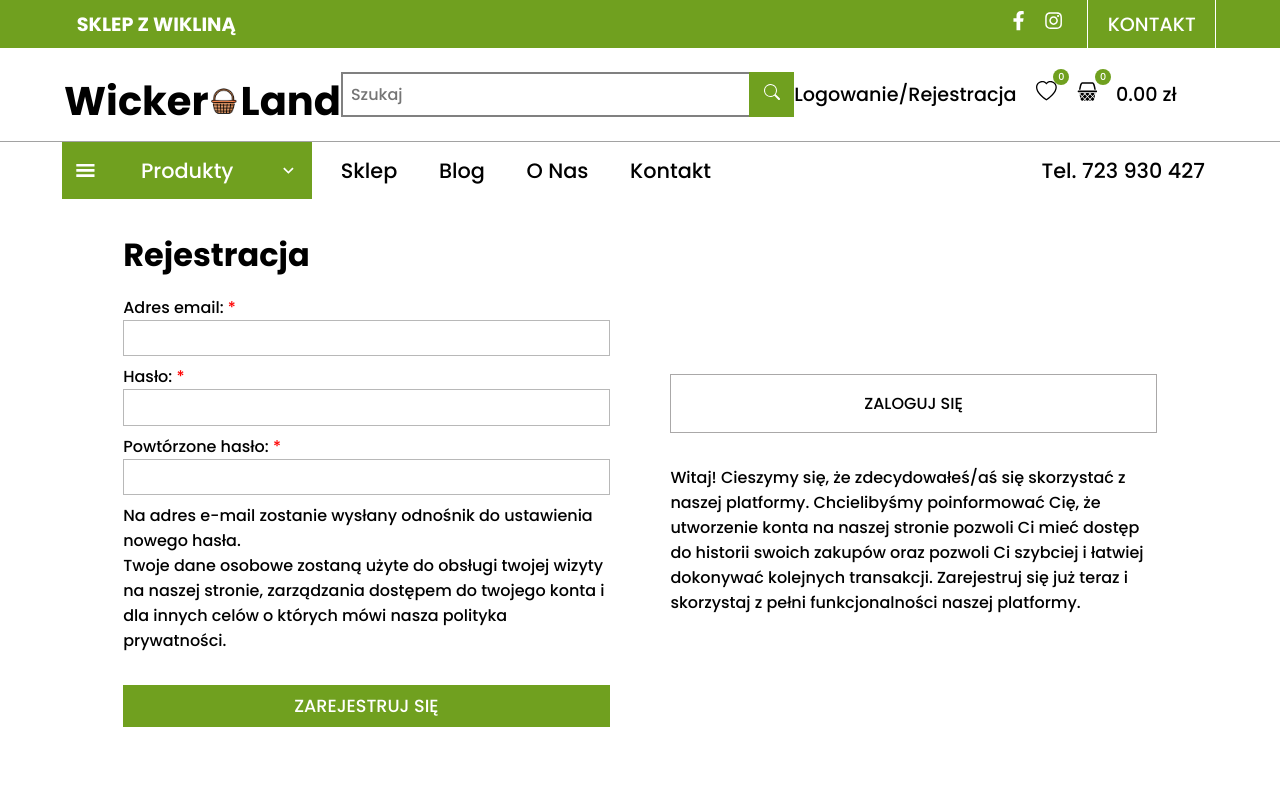
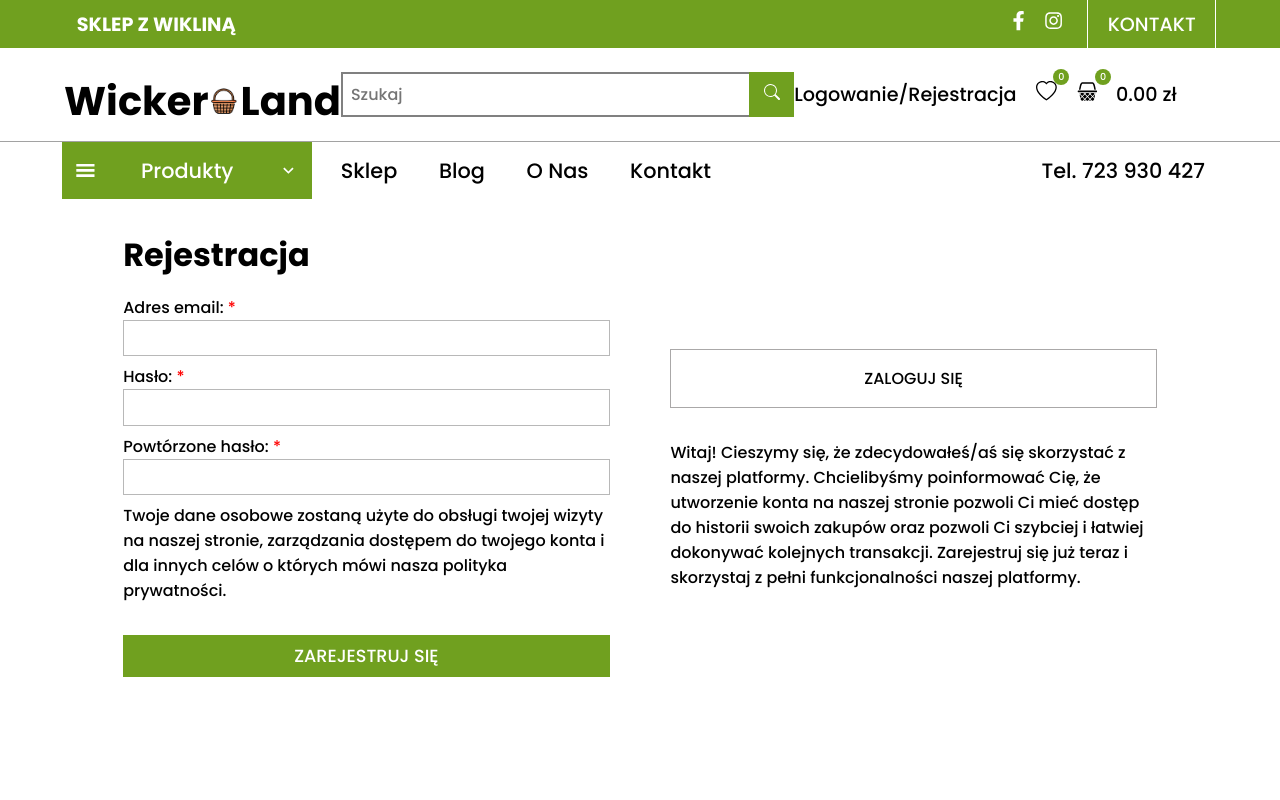
Before and after one commit to Desparion7/Wickerland, a React (Vite) app: page /rejestracja in a window 1280 px wide. Shown: the top 800 px of the page. Built offline with nearby package versions, Linux system fonts and the light colour scheme.

Commit message:
add message on error response and postitive signup

```diff
--- a/src/app/slices/usersApiSlice.tsx
+++ b/src/app/slices/usersApiSlice.tsx
@@ -1,9 +1,9 @@
 import apiSlice from '../api/apiSlice';
-import { UserSignUp } from '../../interface/user-interface';
+import { UserSignUp, UserResponseSignUp } from '../../interface/user-interface';
 
 const usersApiSlice = apiSlice.injectEndpoints({
   endpoints: (builder) => ({
-    signUp: builder.mutation<UserSignUp, UserSignUp>({
+    signUp: builder.mutation<UserResponseSignUp, UserSignUp>({
       query: ({ email, password }) => ({
         url: '/users/signup',
         method: 'POST',
@@ -17,4 +17,5 @@ const usersApiSlice = apiSlice.injectEndpoints({
   }),
 });
 
-export const { useSignUpMutation } = usersApiSlice;
+const { useSignUpMutation } = usersApiSlice;
+export default useSignUpMutation;
--- a/src/interface/user-interface.tsx
+++ b/src/interface/user-interface.tsx
@@ -2,3 +2,7 @@ export interface UserSignUp {
   email: string;
   password: string;
 }
+
+export interface UserResponseSignUp {
+  email: string;
+}
--- a/src/screens/OrderScreen.tsx
+++ b/src/screens/OrderScreen.tsx
@@ -93,7 +93,7 @@ const OrderScreen = () => {
     return validationErrors;
   }, [customer]);
 
-  // submit form
+  // function to create new order
   const handlerSendForm = async (e: React.FormEvent<HTMLFormElement>) => {
     e.preventDefault();
     const validationErrors = validate();
--- a/src/screens/SignUpScreen.module.css
+++ b/src/screens/SignUpScreen.module.css
@@ -29,6 +29,12 @@
   margin-bottom: 0.5rem;
   padding: 0.3rem;
   border: 1px solid rgb(184, 184, 184);
+}
+.signUpScreen_form_success {
+  text-align: center;
+}
+.signUpScreen_form_success span {
+  color: var(--main-background-color);
 }
 .error_message {
   font-size: 0.8rem;
--- a/src/screens/SignUpScreen.tsx
+++ b/src/screens/SignUpScreen.tsx
@@ -1,6 +1,6 @@
 import { useState } from 'react';
 import styles from './SignUpScreen.module.css';
-import { useSignUpMutation } from '../app/slices/usersApiSlice';
+import useSignUpMutation from '../app/slices/usersApiSlice';
 import LoadingSpinnerOnButton from '../ui/LoadingSpinnerOnButton';
 
 interface Errors {
@@ -8,11 +8,9 @@ interface Errors {
   password?: string;
   confirmPassword?: string;
 }
-
 const SignUpScreen = () => {
-  const [addNewUser, { isLoading }] = useSignUpMutation();
+  const [addNewUser, { isSuccess, isLoading, isError }] = useSignUpMutation();
   const [toggleForm, setToggleFrom] = useState(false);
-
   const [loginEmail, setLoginEmail] = useState('');
   const [loginPassword, setLoginPassword] = useState('');
 
@@ -22,6 +20,11 @@ const SignUpScreen = () => {
 
   const [errors, setErrors] = useState<Errors>({});
 
+  // response from signup
+  const [responseData, setResponseData] = useState('');
+  const [responseError, setResponseError] = useState('');
+
+  // function to validate signup form
   const validateSignUp = () => {
     const validationErrors: Errors = {};
     if (!signUpEmail) {
@@ -40,19 +43,23 @@ const SignUpScreen = () => {
     }
     return validationErrors;
   };
-
+  // function to login
   const handlerLogin = (e: React.FormEvent<HTMLFormElement>) => {
     e.preventDefault();
   };
+  // function to signup new user
   const handlerSignUp = async (e: React.FormEvent<HTMLFormElement>) => {
     e.preventDefault();
     const validationErrors = validateSignUp();
     if (Object.keys(validationErrors).length === 0) {
-      const response = await addNewUser({
+      await addNewUser({
         email: signUpEmail,
         password: signUpPassword,
-      });
-      console.log(response);
+      })
+        .unwrap()
+        .then((payload) => setResponseData(payload.email))
+        .catch((error) => setResponseError(error.data.message));
+
       setLSignUpEmail('');
       setSignUpPassword('');
       setConfirmePassword('');
@@ -99,6 +106,13 @@ const SignUpScreen = () => {
       )}
       {!toggleForm && (
         <div className={styles.signUpScreen_form}>
+          {isSuccess ? (
+            <div className={styles.signUpScreen_form_success}>
+              Nowy użytkownik <span>{responseData}</span> został pomyśle dodany.
+              Możesz przejść do logowania
+            </div>
+          ) : (
+            <>
               <h1>Rejestracja</h1>
               <form
                 onSubmit={(e) => {
@@ -109,7 +123,9 @@ const SignUpScreen = () => {
                   Adres email: <span>*</span>
                 </label>
                 {errors.email === 'Nieprawidłowy adres e-mail' && (
-              <p className={styles.error_message}>Nieprawidłowy adres e-mail</p>
+                  <p className={styles.error_message}>
+                    Nieprawidłowy adres e-mail
+                  </p>
                 )}
                 <input
                   type="text"
@@ -144,7 +160,9 @@ const SignUpScreen = () => {
                   Powtórzone hasło: <span>*</span>
                 </label>
                 {errors.confirmPassword && (
-              <p className={styles.error_message}>Hasła muszą się zgadzać</p>
+                  <p className={styles.error_message}>
+                    Hasła muszą się zgadzać
+                  </p>
                 )}
                 <input
                   type="password"
@@ -154,19 +172,20 @@ const SignUpScreen = () => {
                     setConfirmePassword(e.target.value);
                   }}
                 />
-            <p>
-              Na adres e-mail zostanie wysłany odnośnik do ustawienia nowego
-              hasła.
-            </p>
+                {isError && (
+                  <div className={styles.error_message}>{responseError}</div>
+                )}
                 <p>
                   Twoje dane osobowe zostaną użyte do obsługi twojej wizyty na
-              naszej stronie, zarządzania dostępem do twojego konta i dla innych
-              celów o których mówi nasza polityka prywatności.
+                  naszej stronie, zarządzania dostępem do twojego konta i dla
+                  innych celów o których mówi nasza polityka prywatności.
                 </p>
                 <button type="submit">
                   {isLoading ? <LoadingSpinnerOnButton /> : 'Zarejestruj się'}
                 </button>
               </form>
+            </>
+          )}
         </div>
       )}
       <div className={styles.signUpScreen_toggleView}>
```
Lines whose indentation alone changed are shown as unchanged.
